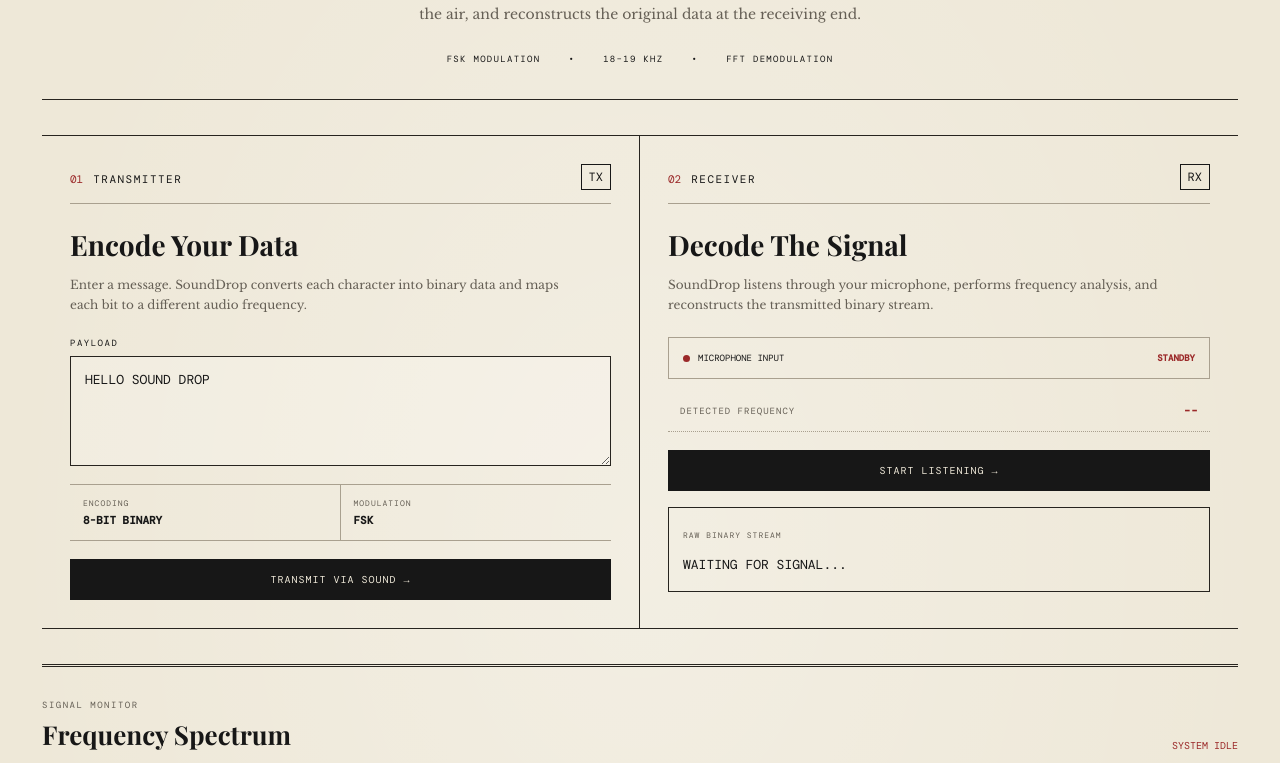
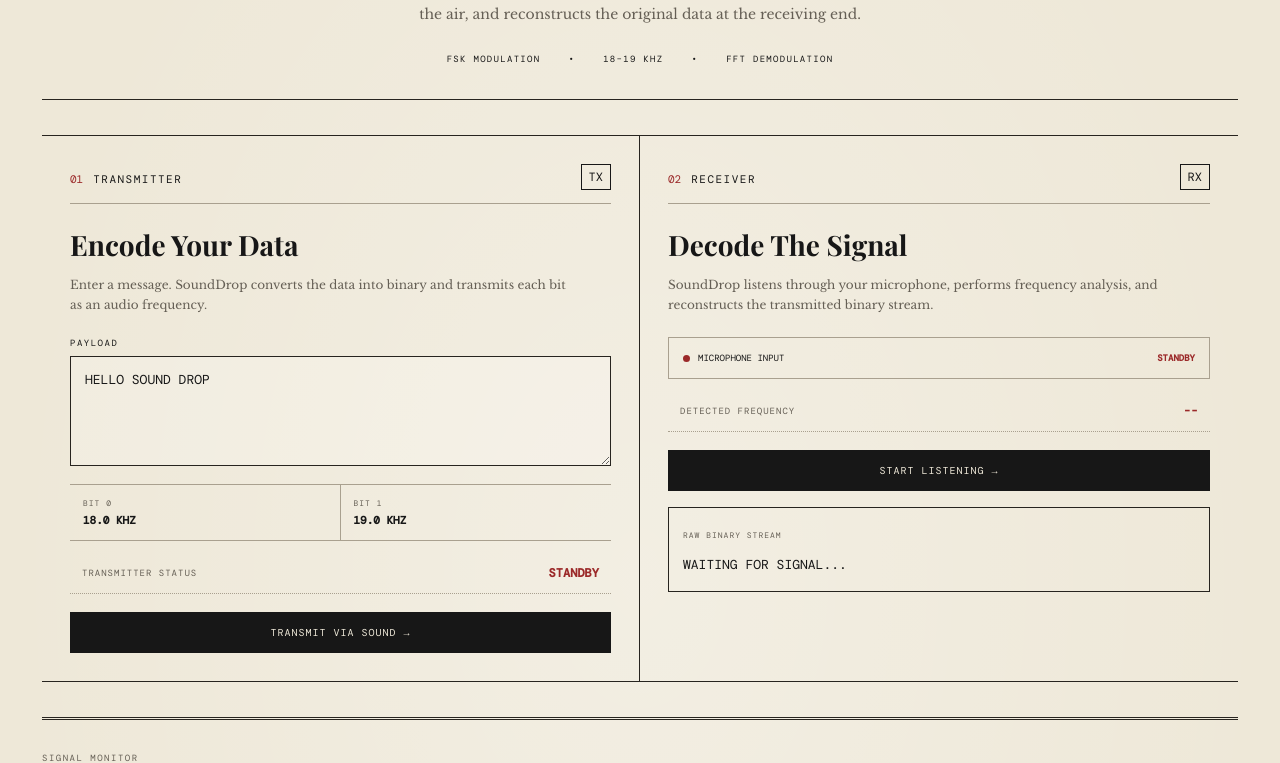
Before and after one commit to Siddhi0610/sound-drop, a React (Vite) app: page / in a window 1280 px wide. Shown: the part 381-1144 px from the top of the page. Built offline with nearby package versions, Linux system fonts and the light colour scheme.

Commit message:
transmission pannel changed

```diff
--- a/src/components/TransmissionPanel.jsx
+++ b/src/components/TransmissionPanel.jsx
@@ -1,56 +1,118 @@
+import { useEffect, useRef, useState } from "react";
+import { FSKTransmitter } from "../audio/fskTransmitter";
+
 function TransmissionPanel({
   payload,
-  setPayload,
-  transmit,
-  isTransmitting
 }) {
+
+  const transmitterRef = useRef(null);
+
+  const [status, setStatus] =
+    useState("STANDBY");
+
+  const transmit = async () => {
+
+    if (!payload.trim()) {
+      setStatus("ENTER DATA FIRST");
+      return;
+    }
+
+    const transmitter =
+      new FSKTransmitter({
+        onStatus: setStatus,
+      });
+
+    transmitterRef.current =
+      transmitter;
+
+    await transmitter.transmit(
+      payload
+    );
+  };
+
+  useEffect(() => {
+
+    return () => {
+      transmitterRef.current?.stop();
+    };
+
+  }, []);
+
   return (
     <section className="paper-panel">
 
       <div className="panel-heading">
+
         <div>
-          <span className="section-number">01</span>
-          <span className="section-label">TRANSMITTER</span>
+          <span className="section-number">
+            01
+          </span>
+
+          <span className="section-label">
+            TRANSMITTER
+          </span>
         </div>
 
-        <span className="panel-code">TX</span>
+        <span className="panel-code">
+          TX
+        </span>
+
       </div>
 
-      <h2>Encode Your Data</h2>
+      <h2>
+        Encode Your Data
+      </h2>
 
       <p className="panel-description">
-        Enter a message. SoundDrop converts each character into
-        binary data and maps each bit to a different audio frequency.
+        Enter a message. SoundDrop converts
+        the data into binary and transmits
+        each bit as an audio frequency.
       </p>
 
-      <label>PAYLOAD</label>
+      <label>
+        PAYLOAD
+      </label>
 
       <textarea
         value={payload}
-        onChange={(e) => setPayload(e.target.value)}
-        placeholder="ENTER DATA..."
+        onChange={() => {}}
+        readOnly
       />
 
       <div className="signal-specs">
 
         <div>
-          <span>ENCODING</span>
-          <strong>8-BIT BINARY</strong>
+          <span>BIT 0</span>
+          <strong>18.0 KHZ</strong>
         </div>
 
         <div>
-          <span>MODULATION</span>
-          <strong>FSK</strong>
+          <span>BIT 1</span>
+          <strong>19.0 KHZ</strong>
         </div>
+
+      </div>
+
+      <div className="receiver-frequency">
+
+        <span>
+          TRANSMITTER STATUS
+        </span>
+
+        <strong>
+          {status}
+        </strong>
 
       </div>
 
       <button
         className="newspaper-button"
         onClick={transmit}
-        disabled={isTransmitting}
+        disabled={
+          status.startsWith("TRANSMITTING")
+        }
       >
-        {isTransmitting
+        {status.startsWith("TRANSMITTING")
           ? "TRANSMITTING..."
           : "TRANSMIT VIA SOUND →"}
       </button>
```
